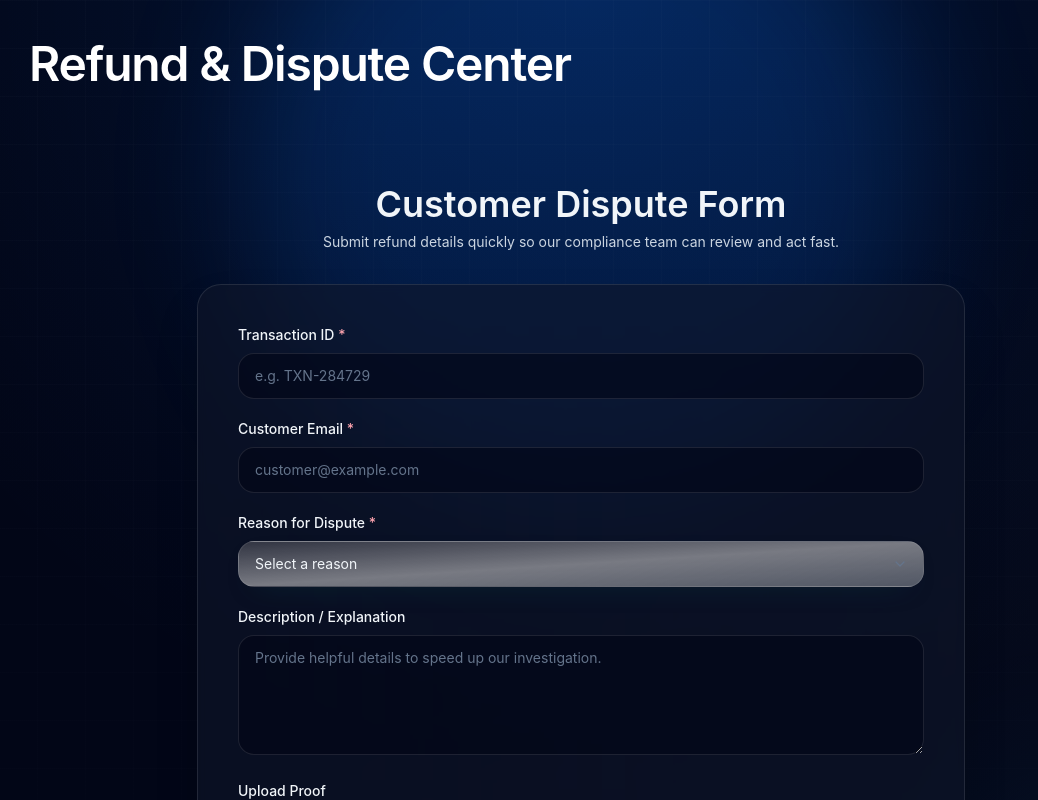
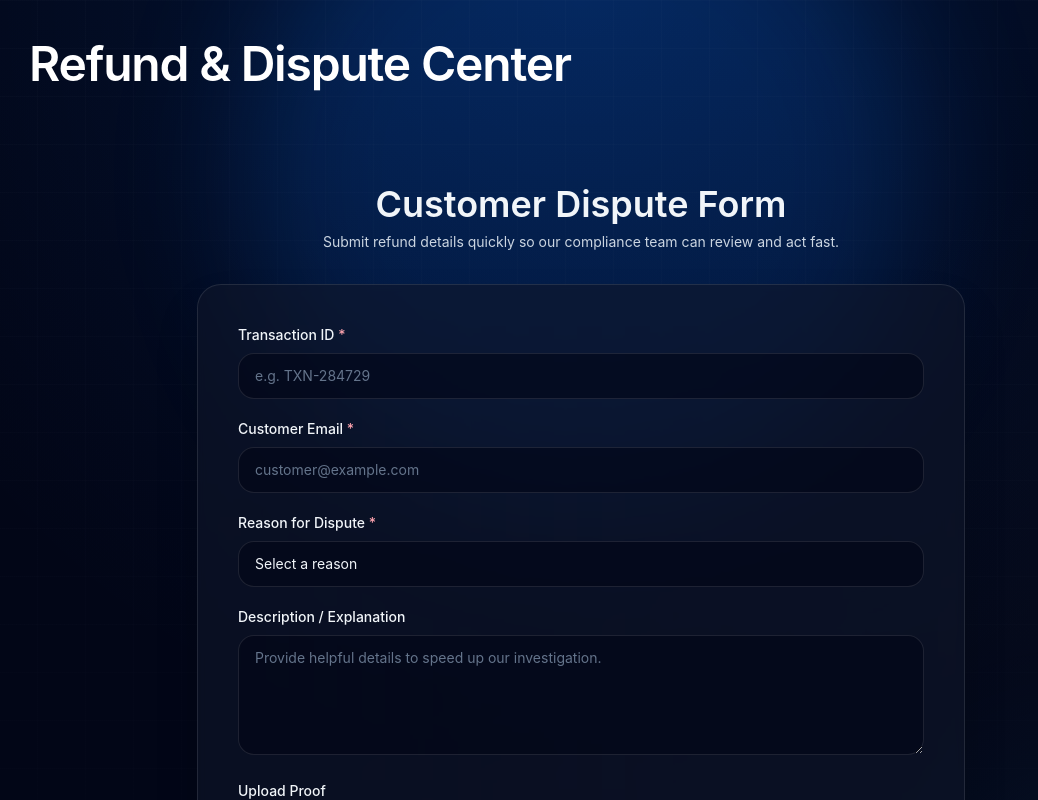
Before and after one commit to Lazyruther/Customer-Disputes-, a Next.js app: page / in a window 1280 px wide. Shown: the top 800 px of the page, without its empty margins (59-1097 px from the left). Built offline with nearby package versions, Linux system fonts and the light colour scheme.

Commit message:
Revert "Modernize dispute reason dropdown styling"

```diff
--- a/app/page.tsx
+++ b/app/page.tsx
@@ -255,13 +255,12 @@ export default function RefundRequestPage() {
                 <label className="block text-sm font-medium" htmlFor="reason">
                   Reason for Dispute <span className="text-rose-300">*</span>
                 </label>
-                <div className="group relative">
                 <select
                   id="reason"
                   value={form.reason}
                   onChange={(event) => handleChange("reason", event.target.value)}
                   onBlur={() => handleBlur("reason")}
-                    className="w-full appearance-none rounded-2xl border border-white/10 bg-gradient-to-br from-slate-950/80 via-slate-950/50 to-slate-900/70 px-4 py-3 pr-12 text-sm text-slate-100 shadow-[0_10px_30px_-20px_rgba(15,118,110,0.65)] backdrop-blur-sm transition-colors focus:border-brand-400 focus:outline-none focus:ring-2 focus:ring-brand-400/70 focus:ring-offset-0 hover:border-white/20"
+                  className="w-full appearance-none rounded-2xl border border-white/10 bg-slate-950/60 px-4 py-3 text-sm focus:border-brand-400 focus:outline-none focus:ring-2 focus:ring-brand-400"
                   required
                 >
                   <option value="" disabled hidden>
@@ -274,18 +273,6 @@ export default function RefundRequestPage() {
                   <option value="Fraud">Fraud</option>
                   <option value="Other">Other</option>
                 </select>
-                  <div className="pointer-events-none absolute inset-y-0 right-4 flex items-center">
-                    <svg
-                      aria-hidden
-                      className="h-4 w-4 text-slate-500 transition-colors group-focus-within:text-brand-300"
-                      fill="none"
-                      viewBox="0 0 20 20"
-                      xmlns="http://www.w3.org/2000/svg"
-                    >
-                      <path d="M5 7.5L10 12.5L15 7.5" stroke="currentColor" strokeLinecap="round" strokeLinejoin="round" strokeWidth="1.6" />
-                    </svg>
-                  </div>
-                </div>
                 {touched.reason && errors.reason && (
                   <p className="text-xs text-rose-400">{errors.reason}</p>
                 )}
```
Lines whose indentation alone changed are shown as unchanged.
